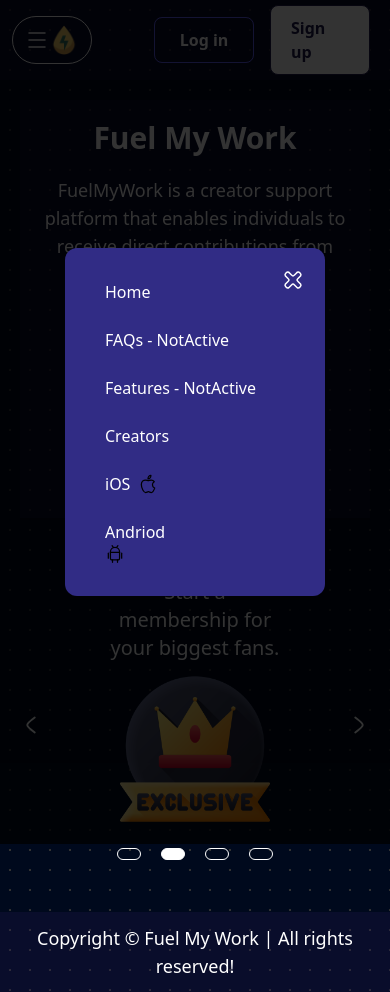
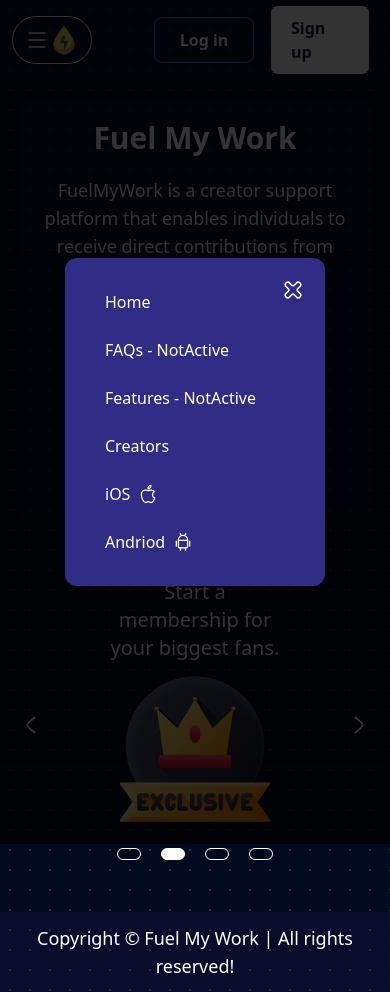
Before and after one commit to Rahulbabar222/Fuel-My-Work, a Next.js app: page / in a window 390 px wide. Both pictures are taken after a click on the element 52 px from the left and 40 px from the top of the page. Built offline with nearby package versions, Linux system fonts and the light colour scheme; no server answers.

Commit message:
Resource Icon update

```diff
--- a/components/Navbar.js
+++ b/components/Navbar.js
@@ -33,21 +33,21 @@
                         <Link onClick={() => setHamburger(false)} href={"/creators"} className='my-3'>Creators</Link>
                         <Link onClick={() => setHamburger(false)} href={"#"} className='my-3 flex items-center gap-2'>
                             <span>iOS</span>
-                            <svg xmlns="http://www.w3.org/2000/svg" viewBox="0 0 24 24" width="20" height="20" color="#000000" fill="none">
-                                <path d="M12 5.75C12 3.75 13.5 1.75 15.5 1.75C15.5 3.75 14 5.75 12 5.75Z" stroke="#000000" stroke-width="1.5" stroke-linejoin="round"></path>
-                                <path d="M12.5 8.09001C11.9851 8.09001 11.5867 7.92646 11.1414 7.74368C10.5776 7.51225 9.93875 7.25 8.89334 7.25C7.02235 7.25 4 8.74945 4 12.7495C4 17.4016 7.10471 22.25 9.10471 22.25C9.77426 22.25 10.3775 21.9871 10.954 21.7359C11.4815 21.5059 11.9868 21.2857 12.5 21.2857C13.0132 21.2857 13.5185 21.5059 14.046 21.7359C14.6225 21.9871 15.2257 22.25 15.8953 22.25C17.2879 22.25 18.9573 19.8992 20 16.9008C18.3793 16.2202 17.338 14.618 17.338 12.75C17.338 11.121 18.2036 10.0398 19.5 9.25C18.5 7.75 17.0134 7.25 15.9447 7.25C14.8993 7.25 14.2604 7.51225 13.6966 7.74368C13.2514 7.92646 13.0149 8.09001 12.5 8.09001Z" stroke="#000000" stroke-width="1.5" stroke-linejoin="round"></path>
+                            <svg xmlns="http://www.w3.org/2000/svg" viewBox="0 0 24 24" width="20" height="20" color="#ffffff" fill="none">
+                                <path d="M12 5.75C12 3.75 13.5 1.75 15.5 1.75C15.5 3.75 14 5.75 12 5.75Z" stroke="#ffffff" strokeWidth="1.5" strokeLinejoin="round"></path>
+                                <path d="M12.5 8.09001C11.9851 8.09001 11.5867 7.92646 11.1414 7.74368C10.5776 7.51225 9.93875 7.25 8.89334 7.25C7.02235 7.25 4 8.74945 4 12.7495C4 17.4016 7.10471 22.25 9.10471 22.25C9.77426 22.25 10.3775 21.9871 10.954 21.7359C11.4815 21.5059 11.9868 21.2857 12.5 21.2857C13.0132 21.2857 13.5185 21.5059 14.046 21.7359C14.6225 21.9871 15.2257 22.25 15.8953 22.25C17.2879 22.25 18.9573 19.8992 20 16.9008C18.3793 16.2202 17.338 14.618 17.338 12.75C17.338 11.121 18.2036 10.0398 19.5 9.25C18.5 7.75 17.0134 7.25 15.9447 7.25C14.8993 7.25 14.2604 7.51225 13.6966 7.74368C13.2514 7.92646 13.0149 8.09001 12.5 8.09001Z" stroke="#ffffff" strokeWidth="1.5" strokeLinejoin="round"></path>
                             </svg>
                         </Link>
-                        <Link onClick={() => setHamburger(false)} href={"#"} className='my-3'>
+                        <Link onClick={() => setHamburger(false)} href={"#"} className='my-3 flex items-center gap-2'>
                             <span>Andriod</span>
-                            <svg xmlns="http://www.w3.org/2000/svg" viewBox="0 0 24 24" width="20" height="20" color="#000000" fill="none">
-                                <path d="M6.5 9.5C6.5 6.46243 8.96243 4 12 4C15.0376 4 17.5 6.46243 17.5 9.5V16C17.5 17.4142 17.5 18.1213 17.0607 18.5607C16.6213 19 15.9142 19 14.5 19H9.5C8.08579 19 7.37868 19 6.93934 18.5607C6.5 18.1213 6.5 17.4142 6.5 16V9.5Z" stroke="#000000" stroke-width="1.5"></path>
-                                <path d="M20 11V17" stroke="#000000" stroke-width="1.5" stroke-linecap="round" stroke-linejoin="round"></path>
-                                <path d="M15 19V22" stroke="#000000" stroke-width="1.5" stroke-linecap="round" stroke-linejoin="round"></path>
-                                <path d="M9 19V22" stroke="#000000" stroke-width="1.5" stroke-linecap="round" stroke-linejoin="round"></path>
-                                <path d="M4 11V17" stroke="#000000" stroke-width="1.5" stroke-linecap="round" stroke-linejoin="round"></path>
-                                <path d="M10 4L8.5 2M14 4L15.5 2" stroke="#000000" stroke-width="1.5" stroke-linecap="round" stroke-linejoin="round"></path>
-                                <path d="M6.5 10H17.5" stroke="#000000" stroke-width="1.5" stroke-linecap="round" stroke-linejoin="round"></path>
+                            <svg xmlns="http://www.w3.org/2000/svg" viewBox="0 0 24 24" width="20" height="20" color="#ffffff" fill="none">
+                                <path d="M6.5 9.5C6.5 6.46243 8.96243 4 12 4C15.0376 4 17.5 6.46243 17.5 9.5V16C17.5 17.4142 17.5 18.1213 17.0607 18.5607C16.6213 19 15.9142 19 14.5 19H9.5C8.08579 19 7.37868 19 6.93934 18.5607C6.5 18.1213 6.5 17.4142 6.5 16V9.5Z" stroke="#ffffff" strokeWidth="1.5"></path>
+                                <path d="M20 11V17" stroke="#ffffff" strokeWidth="1.5" strokeLinecap="round" strokeLinejoin="round"></path>
+                                <path d="M15 19V22" stroke="#ffffff" strokeWidth="1.5" strokeLinecap="round" strokeLinejoin="round"></path>
+                                <path d="M9 19V22" stroke="#ffffff" strokeWidth="1.5" strokeLinecap="round" strokeLinejoin="round"></path>
+                                <path d="M4 11V17" stroke="#ffffff" strokeWidth="1.5" strokeLinecap="round" strokeLinejoin="round"></path>
+                                <path d="M10 4L8.5 2M14 4L15.5 2" stroke="#ffffff" strokeWidth="1.5" strokeLinecap="round" strokeLinejoin="round"></path>
+                                <path d="M6.5 10H17.5" stroke="#ffffff" strokeWidth="1.5" strokeLinecap="round" strokeLinejoin="round"></path>
                             </svg>
                         </Link>
                         <button onClick={() => setHamburger(false)} className='absolute top-5 right-5'>
@@ -72,8 +72,8 @@
                                     <Link href="#" className="px-4 py-2 hover:bg-gray-100 dark:hover:bg-gray-600 dark:hover:text-white flex items-center justify-center gap-2">
                                         <span>iOS</span>
                                         <svg xmlns="http://www.w3.org/2000/svg" viewBox="0 0 24 24" width="20" height="20" color="#000000" fill="none">
-                                            <path d="M12 5.75C12 3.75 13.5 1.75 15.5 1.75C15.5 3.75 14 5.75 12 5.75Z" stroke="#000000" stroke-width="1.5" stroke-linejoin="round"></path>
-                                            <path d="M12.5 8.09001C11.9851 8.09001 11.5867 7.92646 11.1414 7.74368C10.5776 7.51225 9.93875 7.25 8.89334 7.25C7.02235 7.25 4 8.74945 4 12.7495C4 17.4016 7.10471 22.25 9.10471 22.25C9.77426 22.25 10.3775 21.9871 10.954 21.7359C11.4815 21.5059 11.9868 21.2857 12.5 21.2857C13.0132 21.2857 13.5185 21.5059 14.046 21.7359C14.6225 21.9871 15.2257 22.25 15.8953 22.25C17.2879 22.25 18.9573 19.8992 20 16.9008C18.3793 16.2202 17.338 14.618 17.338 12.75C17.338 11.121 18.2036 10.0398 19.5 9.25C18.5 7.75 17.0134 7.25 15.9447 7.25C14.8993 7.25 14.2604 7.51225 13.6966 7.74368C13.2514 7.92646 13.0149 8.09001 12.5 8.09001Z" stroke="#000000" stroke-width="1.5" stroke-linejoin="round"></path>
+                                            <path d="M12 5.75C12 3.75 13.5 1.75 15.5 1.75C15.5 3.75 14 5.75 12 5.75Z" stroke="#000000" strokeWidth="1.5" strokeLinejoin="round"></path>
+                                            <path d="M12.5 8.09001C11.9851 8.09001 11.5867 7.92646 11.1414 7.74368C10.5776 7.51225 9.93875 7.25 8.89334 7.25C7.02235 7.25 4 8.74945 4 12.7495C4 17.4016 7.10471 22.25 9.10471 22.25C9.77426 22.25 10.3775 21.9871 10.954 21.7359C11.4815 21.5059 11.9868 21.2857 12.5 21.2857C13.0132 21.2857 13.5185 21.5059 14.046 21.7359C14.6225 21.9871 15.2257 22.25 15.8953 22.25C17.2879 22.25 18.9573 19.8992 20 16.9008C18.3793 16.2202 17.338 14.618 17.338 12.75C17.338 11.121 18.2036 10.0398 19.5 9.25C18.5 7.75 17.0134 7.25 15.9447 7.25C14.8993 7.25 14.2604 7.51225 13.6966 7.74368C13.2514 7.92646 13.0149 8.09001 12.5 8.09001Z" stroke="#000000" strokeWidth="1.5" strokeLinejoin="round"></path>
                                         </svg>
                                     </Link>
                                 </li>
@@ -81,13 +81,13 @@
                                     <Link href={"#"} className="px-4 py-2 hover:bg-gray-100 dark:hover:bg-gray-600 dark:hover:text-white flex items-center justify-center gap-2">
                                         <span>Andriod</span>
                                         <svg xmlns="http://www.w3.org/2000/svg" viewBox="0 0 24 24" width="20" height="20" color="#000000" fill="none">
-                                            <path d="M6.5 9.5C6.5 6.46243 8.96243 4 12 4C15.0376 4 17.5 6.46243 17.5 9.5V16C17.5 17.4142 17.5 18.1213 17.0607 18.5607C16.6213 19 15.9142 19 14.5 19H9.5C8.08579 19 7.37868 19 6.93934 18.5607C6.5 18.1213 6.5 17.4142 6.5 16V9.5Z" stroke="#000000" stroke-width="1.5"></path>
-                                            <path d="M20 11V17" stroke="#000000" stroke-width="1.5" stroke-linecap="round" stroke-linejoin="round"></path>
-                                            <path d="M15 19V22" stroke="#000000" stroke-width="1.5" stroke-linecap="round" stroke-linejoin="round"></path>
-                                            <path d="M9 19V22" stroke="#000000" stroke-width="1.5" stroke-linecap="round" stroke-linejoin="round"></path>
-                                            <path d="M4 11V17" stroke="#000000" stroke-width="1.5" stroke-linecap="round" stroke-linejoin="round"></path>
-                                            <path d="M10 4L8.5 2M14 4L15.5 2" stroke="#000000" stroke-width="1.5" stroke-linecap="round" stroke-linejoin="round"></path>
-                                            <path d="M6.5 10H17.5" stroke="#000000" stroke-width="1.5" stroke-linecap="round" stroke-linejoin="round"></path>
+                                            <path d="M6.5 9.5C6.5 6.46243 8.96243 4 12 4C15.0376 4 17.5 6.46243 17.5 9.5V16C17.5 17.4142 17.5 18.1213 17.0607 18.5607C16.6213 19 15.9142 19 14.5 19H9.5C8.08579 19 7.37868 19 6.93934 18.5607C6.5 18.1213 6.5 17.4142 6.5 16V9.5Z" stroke="#000000" strokeWidth="1.5"></path>
+                                            <path d="M20 11V17" stroke="#000000" strokeWidth="1.5" strokeLinecap="round" strokeLinejoin="round"></path>
+                                            <path d="M15 19V22" stroke="#000000" strokeWidth="1.5" strokeLinecap="round" strokeLinejoin="round"></path>
+                                            <path d="M9 19V22" stroke="#000000" strokeWidth="1.5" strokeLinecap="round" strokeLinejoin="round"></path>
+                                            <path d="M4 11V17" stroke="#000000" strokeWidth="1.5" strokeLinecap="round" strokeLinejoin="round"></path>
+                                            <path d="M10 4L8.5 2M14 4L15.5 2" stroke="#000000" strokeWidth="1.5" strokeLinecap="round" strokeLinejoin="round"></path>
+                                            <path d="M6.5 10H17.5" stroke="#000000" strokeWidth="1.5" strokeLinecap="round" strokeLinejoin="round"></path>
                                         </svg>
                                     </Link>
                                 </li>
```
